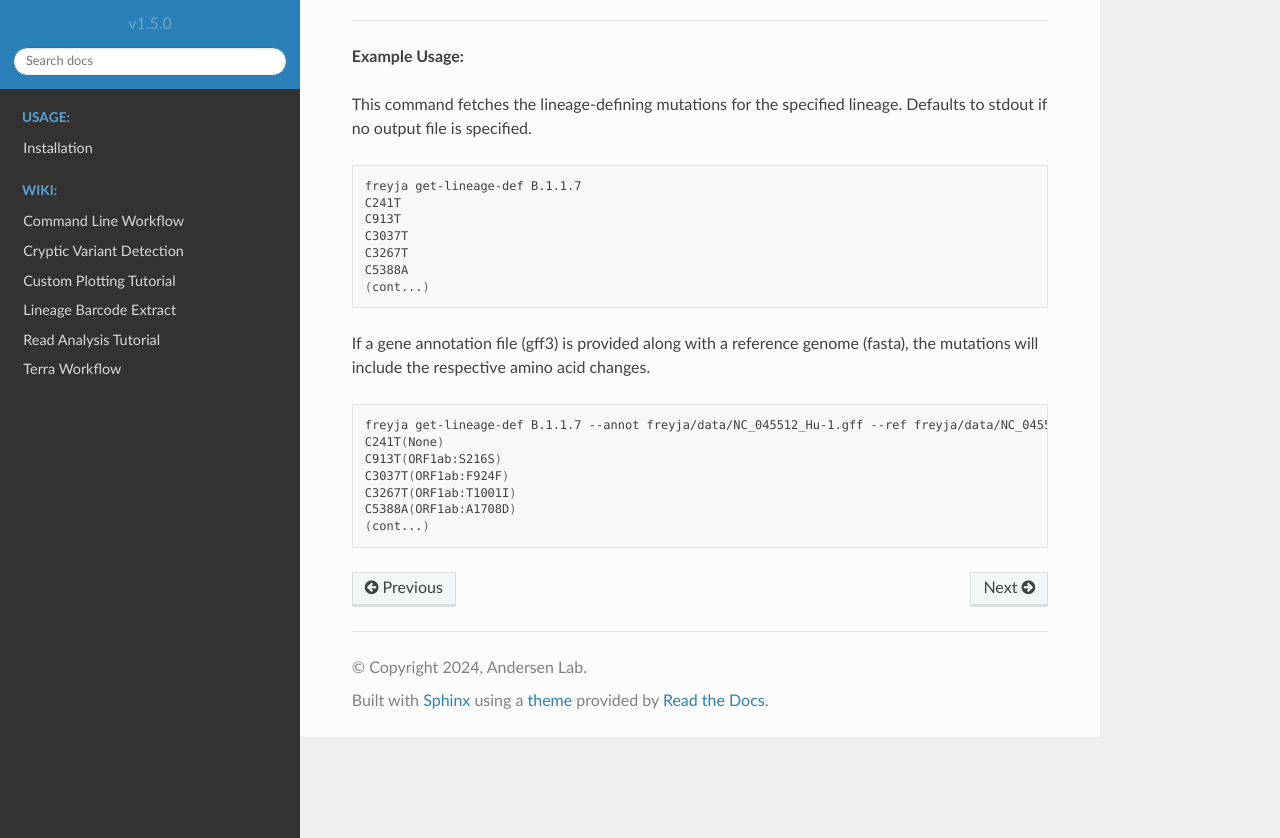
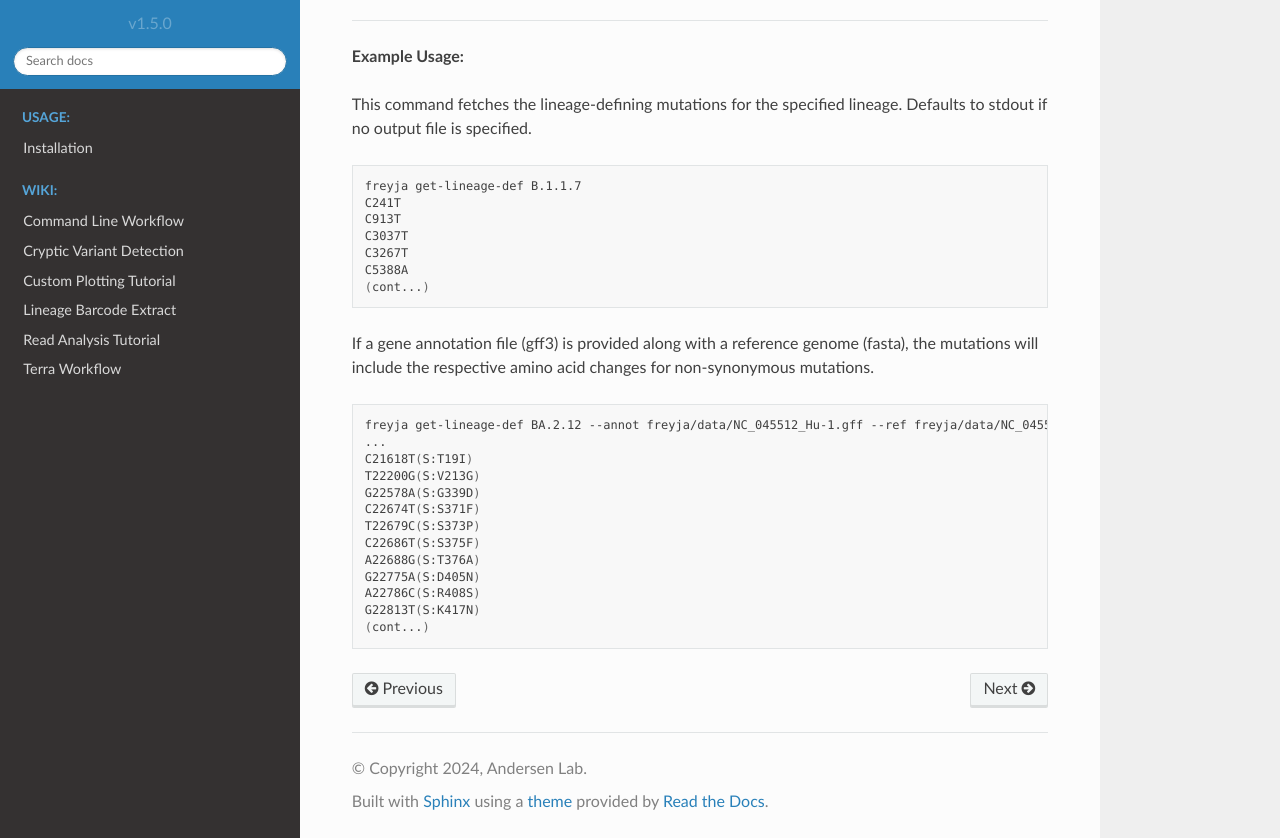
Before and after one commit to andersen-lab/Freyja, a Sphinx documentation site: the page built from docs/src/usage/get-lineage-def.rst, in a window 1280 px wide and 1041 px high, cut to the strip 203-1041 px from the top of the window. Built offline with Sphinx 7.4.7 and the Read the Docs theme 2.0.0, drawn with Linux system fonts in a browser that asks for light colours.

Commit message:
omit none values for synonymous mutations

```diff
--- a/docs/src/usage/get-lineage-def.rst
+++ b/docs/src/usage/get-lineage-def.rst
@@ -20,14 +20,20 @@ This command fetches the lineage-defining mutations for the specified lineage. D
     (cont...)
 
 
-If a gene annotation file (gff3) is provided along with a reference genome (fasta), the mutations will include the respective amino acid changes.
+If a gene annotation file (gff3) is provided along with a reference genome (fasta), the mutations will include the respective amino acid changes for non-synonymous mutations.
 
 .. code-block:: bash
 
-    freyja get-lineage-def B.1.1.7 --annot freyja/data/NC_045512_Hu-1.gff --ref freyja/data/NC_045512_Hu-1.fasta
-    C241T(None)
-    C913T(ORF1ab:S216S)
-    C3037T(ORF1ab:F924F)
-    C3267T(ORF1ab:T1001I)
-    C5388A(ORF1ab:A1708D)
+    freyja get-lineage-def BA.2.12 --annot freyja/data/NC_045512_Hu-1.gff --ref freyja/data/NC_045512_Hu-1.fasta
+    ...
+    C21618T(S:T19I)
+    T22200G(S:V213G)
+    G22578A(S:G339D)
+    C22674T(S:S371F)
+    T22679C(S:S373P)
+    C22686T(S:S375F)
+    A22688G(S:T376A)
+    G22775A(S:D405N)
+    A22786C(S:R408S)
+    G22813T(S:K417N)
     (cont...)
```
Also changed, not shown: 2 other files.
